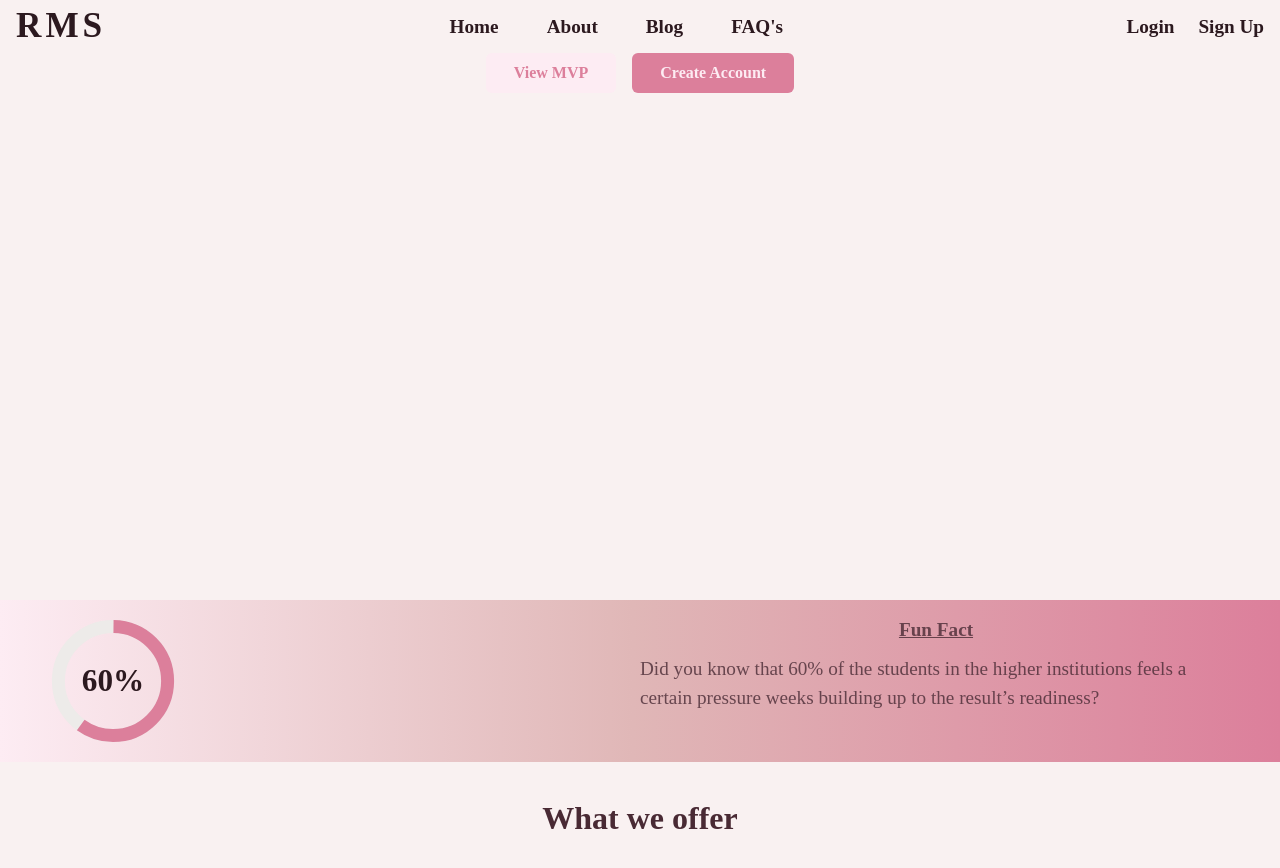
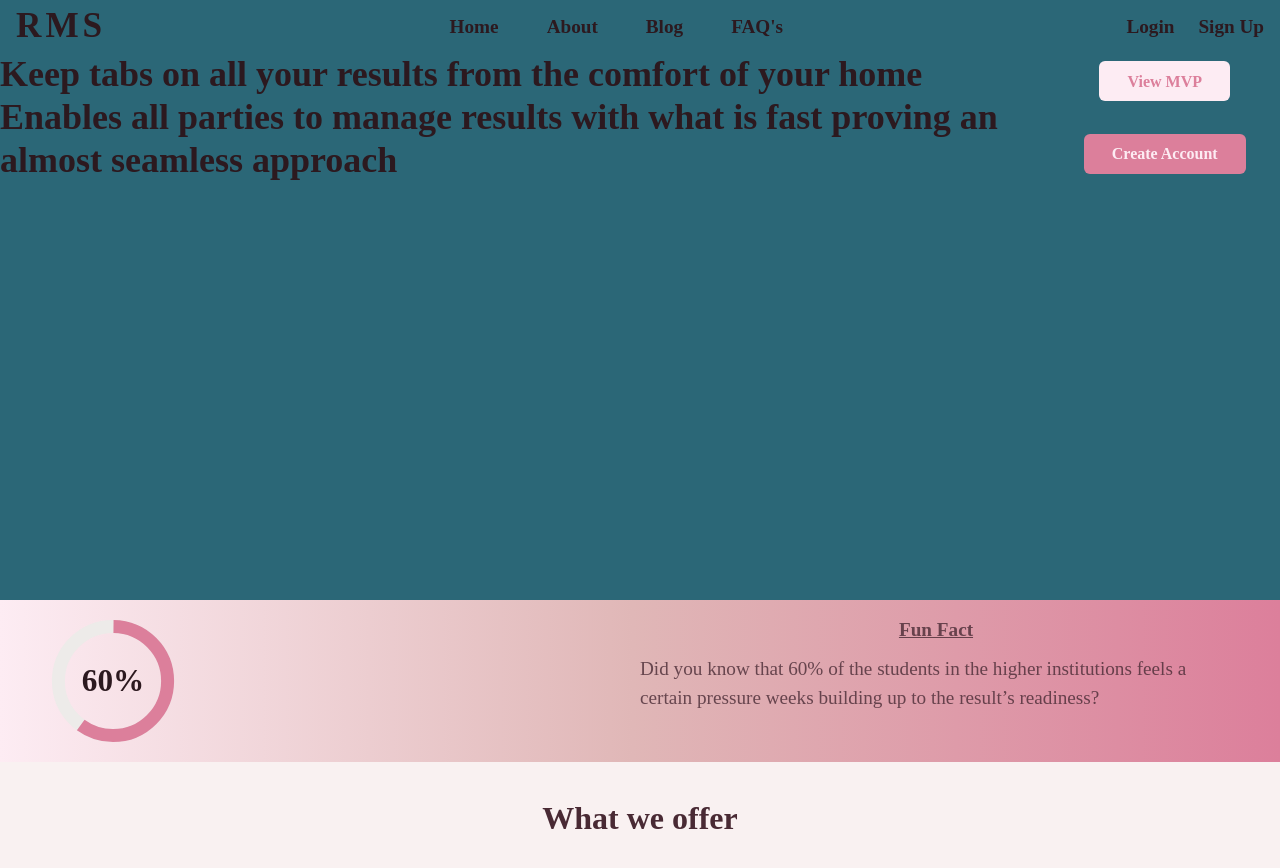
Before and after one commit to AchevaEnterprise/RMS-landing-page, a React (Create React App) app: page / in a window 1280 px wide. Shown: the top 868 px of the page. Built offline with nearby package versions, Linux system fonts and the light colour scheme.

Commit message:
fixed npm bug and started building new layout design

```diff
--- a/src/components/Header.tsx
+++ b/src/components/Header.tsx
@@ -11,6 +11,7 @@ import {
   IconButton,
   Link,
   LinkBox,
+  Heading,
 } from "@chakra-ui/react";
 //import bgImage from "../Images/Mesh.png";
 import { HamburgerIcon } from "@chakra-ui/icons";
@@ -43,15 +44,8 @@ const Header = () => {
   );
 
   return (
-    <Box
-      h={{ base: "85vh", lg: "75vh" }}
-      //backgroundImage={bgImage}
-    >
-      <Flex
-        justifyContent="space-between"
-        alignItems="center"
-        px="1rem"
-        zIndex={10}>
+    <Box h={{ base: "85vh", lg: "75vh" }} bgColor="#2B6777">
+      <Flex justifyContent="space-between" alignItems="center" px="1rem">
         <Box>
           <Text
             as="h1"
@@ -113,6 +107,17 @@ const Header = () => {
           </Menu>
         </Box>
       </Flex>
+      <Flex justifyContent="left">
+        <Box>
+          <Heading as="h1">
+            Keep tabs on all your results from the comfort of your home
+          </Heading>
+          <Heading as="h3">
+            Enables all parties to manage results with what is fast proving an
+            almost seamless approach
+          </Heading>
+        </Box>
+
         <Flex
           {...flex}
           wrap="wrap"
@@ -138,6 +143,7 @@ const Header = () => {
             Create Account
           </Button>
         </Flex>
+      </Flex>
     </Box>
   );
 };
```
Lines whose indentation alone changed are shown as unchanged.
